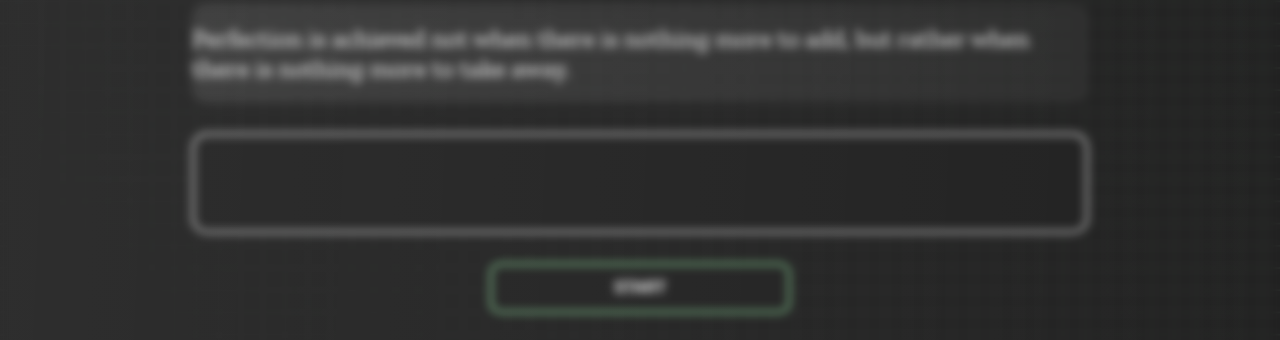
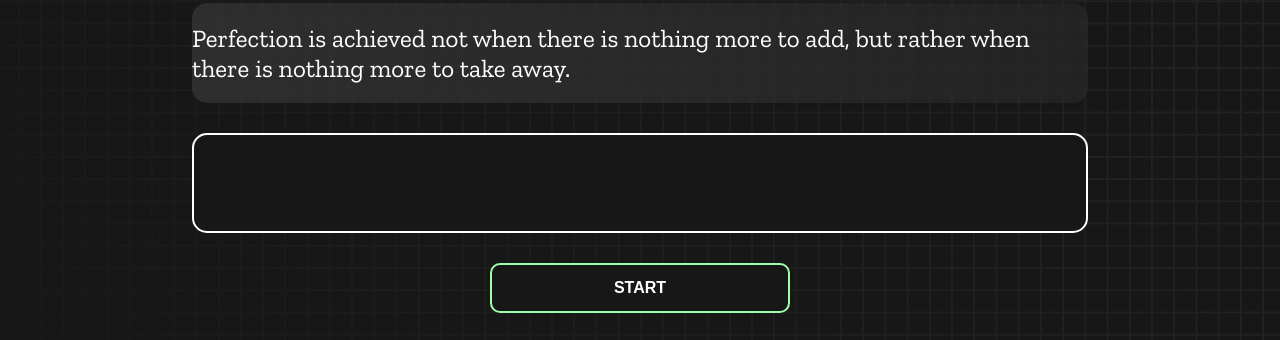
Before and after one commit to sakilaka/typing, a plain HTML site: page index.html in a window 1280 px wide. Shown: the part 116-456 px from the top of the page. Drawn offline with nearby package versions, Linux system fonts and the light colour scheme.

Commit message:
count 0 done

```diff
--- a/index.html
+++ b/index.html
@@ -35,7 +35,7 @@
     </div>
 
     <div id="countdown"></div>
-    <div id="modal-background" class="hidden flex"></div>
+    <div id="modal-background" class="hidden"></div>
     <div id="result" class="hidden"></div>
 
     <script src="./history.js"></script>
--- a/styles.css
+++ b/styles.css
@@ -177,7 +177,10 @@ button {
   backdrop-filter: blur(5px);
   height: 100vh;
   width: 100%;
-  position: fixed;
+  /* position: fixed; */
+  /* display: flex;
+  justify-content: center;
+  align-items: center; */
   top: 0;
 }
 
```
